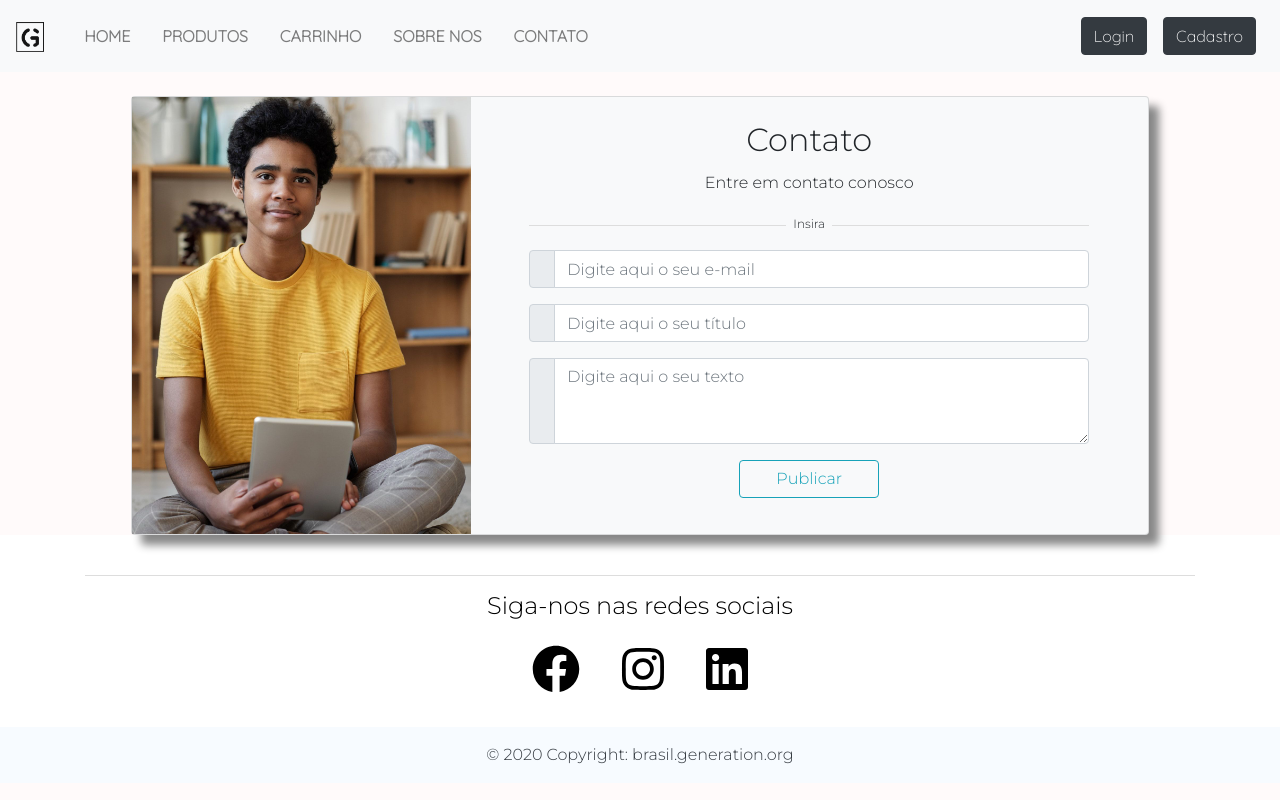
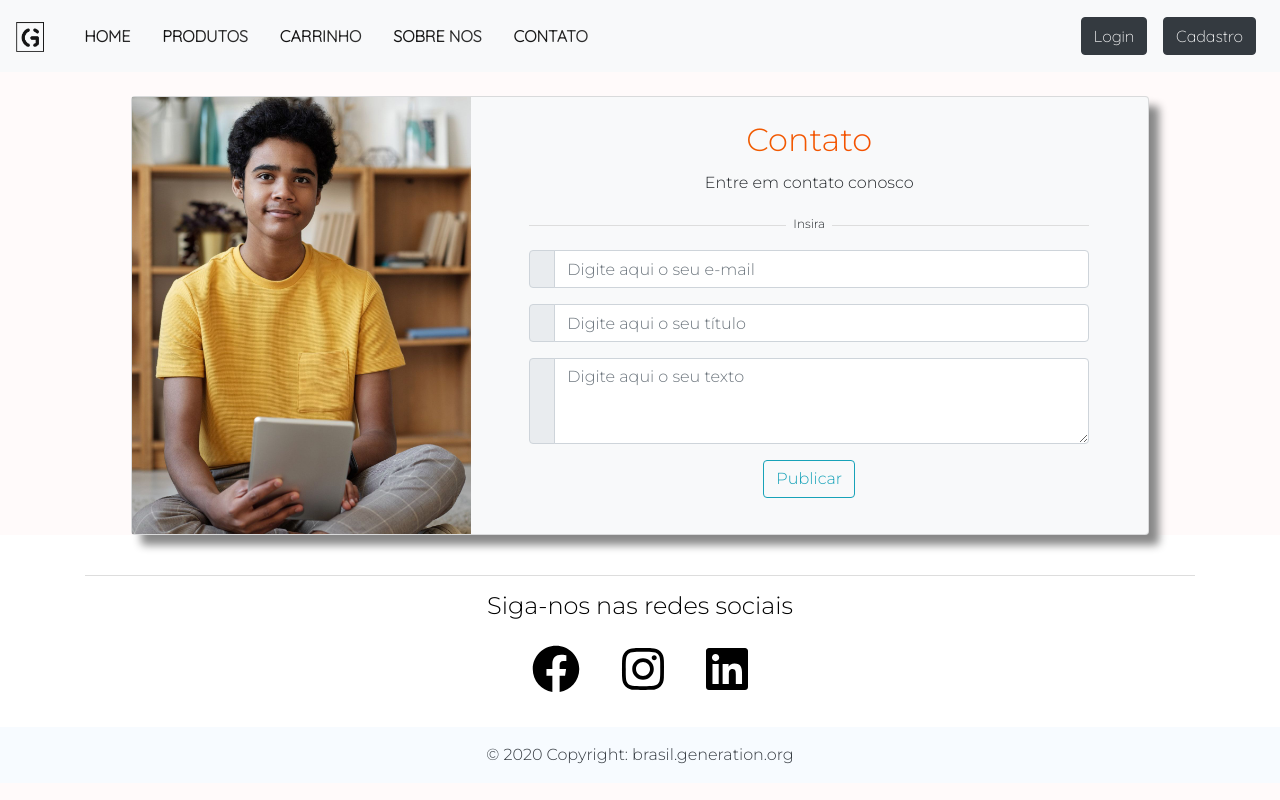
Before and after one commit to MaximoGui/Integrative-Project, an Angular app in the folder getsetUI/GetSetUI/: page /contato in a window 1280 px wide. Built offline with nearby package versions, Linux system fonts and the light colour scheme; what ngx-order-pipe would draw is missing.

Commit message:
cores e titulos

```diff
--- a/getsetUI/GetSetUI/src/app/cadastro/cadastro.component.css
+++ b/getsetUI/GetSetUI/src/app/cadastro/cadastro.component.css
@@ -39,3 +39,39 @@
     -o-background-size: 100% 100%;
     background-size: 100% 100%;
 }
+
+.gradiente-texto {
+
+    background-color: rgb(61, 61, 61);
+
+
+    background-image: linear-gradient(45deg, #000000, #424242);
+
+
+    background-size: 100%;
+    background-repeat: repeat;
+
+    -webkit-background-clip: text;
+    -webkit-text-fill-color: transparent;
+    -moz-background-clip: text;
+    -moz-text-fill-color: transparent;
+    transition: .3s transform cubic-bezier(.155,1.105,.295,1.12),.3s box-shadow,.3s -webkit-transform cubic-bezier(.155,1.105,.295,1.12);
+  }
+
+  .gradiente-texto:hover {
+
+    background-color: rgb(255, 104, 4);
+
+
+    background-image: linear-gradient(45deg, #e66f00, #ff3c00);
+
+
+    background-size: 100%;
+    background-repeat: repeat;
+
+    -webkit-background-clip: text;
+    -webkit-text-fill-color: transparent;
+    -moz-background-clip: text;
+    -moz-text-fill-color: transparent;
+
+  }
--- a/getsetUI/GetSetUI/src/app/contato/contato.component.css
+++ b/getsetUI/GetSetUI/src/app/contato/contato.component.css
@@ -79,3 +79,22 @@
     -o-background-size: 100% 100%;
     background-size: 100% 100%;
 }
+
+
+  .gradiente-texto {
+
+    background-color: rgb(255, 104, 4);
+
+
+    background-image: linear-gradient(45deg, #e66f00, #ff3c00);
+
+
+    background-size: 100%;
+    background-repeat: repeat;
+
+    -webkit-background-clip: text;
+    -webkit-text-fill-color: transparent;
+    -moz-background-clip: text;
+    -moz-text-fill-color: transparent;
+
+  }
--- a/getsetUI/GetSetUI/src/app/contato/contato.component.html
+++ b/getsetUI/GetSetUI/src/app/contato/contato.component.html
@@ -10,7 +10,7 @@
                 </div>
                 <div class="col-md-6 col-lg-8 col-sm-12 d-flex justify-content-center">
                     <article class="card-body" style="max-width: 600px;">
-                        <h2 class="card-title mt-1 text-center">Contato</h2>
+                        <h2 class="card-title mt-1 text-center gradiente-texto">Contato</h2>
                         <p class="text-center">Entre em contato conosco</p>
                         <p class="divider-text">
                             <span class="bg-light">Insira</span>
@@ -42,7 +42,7 @@
                             </div> <!-- form-group// -->
                             <!-- form-group// -->
                             <div class="form-group d-flex justify-content-center">
-                                <button type="button" class="btn btn-outline-info w-25">Publicar</button>
+                                <button type="button" class="btn btn-outline-info  d-flex justify-content-center">Publicar</button>
                             </div> <!-- form-group// -->
                         </form>
                     </article>
--- a/getsetUI/GetSetUI/src/app/footer/footer.component.css
+++ b/getsetUI/GetSetUI/src/app/footer/footer.component.css
@@ -45,3 +45,39 @@ hr {
     border: 0;
     border-top: 1px solid #dddddd;
 }
+
+.gradiente-texto {
+
+    background-color: rgb(61, 61, 61);
+
+
+    background-image: linear-gradient(45deg, #000000, #424242);
+
+
+    background-size: 100%;
+    background-repeat: repeat;
+
+    -webkit-background-clip: text;
+    -webkit-text-fill-color: transparent;
+    -moz-background-clip: text;
+    -moz-text-fill-color: transparent;
+    transition: .3s transform cubic-bezier(.155,1.105,.295,1.12),.3s box-shadow,.3s -webkit-transform cubic-bezier(.155,1.105,.295,1.12);
+  }
+
+  .gradiente-texto:hover {
+
+    background-color: rgb(255, 104, 4);
+
+
+    background-image: linear-gradient(45deg, #e66f00, #ff3c00);
+
+
+    background-size: 100%;
+    background-repeat: repeat;
+
+    -webkit-background-clip: text;
+    -webkit-text-fill-color: transparent;
+    -moz-background-clip: text;
+    -moz-text-fill-color: transparent;
+
+  }
--- a/getsetUI/GetSetUI/src/app/home/home.component.css
+++ b/getsetUI/GetSetUI/src/app/home/home.component.css
@@ -42,7 +42,7 @@ p.card-text {
 
 .card:hover{
     transform: scale(1.01);
- box-shadow: 0 10px 20px rgba(0,0,0,.12), 0 4px 8px rgba(0,0,0,.06);
+    box-shadow: 0 10px 20px rgba(0,0,0,.12), 0 4px 8px rgba(0,0,0,.06);
 }
 
 .hr3 {
@@ -57,6 +57,13 @@ p.card-text {
     -moz-background-size: 100% 100%;
     -o-background-size: 100% 100%;
     background-size: 100% 100%;
+  }
+
+  .fundoBanner {
+    background-image: url("https://images.pexels.com/photos/101639/pexels-photo-101639.jpeg?cs=srgb&dl=pexels-monoar-rahman-101639.jpg&fm=jpg");
+    width: 100%;
+    height: 100%;
+
   }
 
   @media only screen and (max-width: 990px){
@@ -110,3 +117,21 @@ p.card-text {
         font-size: 3.3vw;
     }
 }
+
+.gradiente-texto {
+
+    background-color: rgb(255, 104, 4);
+
+
+    background-image: linear-gradient(45deg, #e66f00, #ff3c00);
+
+
+    background-size: 100%;
+    background-repeat: repeat;
+
+    -webkit-background-clip: text;
+    -webkit-text-fill-color: transparent;
+    -moz-background-clip: text;
+    -moz-text-fill-color: transparent;
+    transition: transform .2s;
+  }
--- a/getsetUI/GetSetUI/src/app/login/login.component.css
+++ b/getsetUI/GetSetUI/src/app/login/login.component.css
@@ -39,3 +39,21 @@
     -o-background-size: 100% 100%;
     background-size: 100% 100%;
 }
+
+  .gradiente-texto {
+
+    background-color: rgb(255, 104, 4);
+
+
+    background-image: linear-gradient(45deg, #e66f00, #ff3c00);
+
+
+    background-size: 100%;
+    background-repeat: repeat;
+
+    -webkit-background-clip: text;
+    -webkit-text-fill-color: transparent;
+    -moz-background-clip: text;
+    -moz-text-fill-color: transparent;
+
+  }
--- a/getsetUI/GetSetUI/src/app/login/login.component.html
+++ b/getsetUI/GetSetUI/src/app/login/login.component.html
@@ -13,7 +13,7 @@
       </div>
       <div class="col-md-7 col-lg-8 col-sm-12 d-flex justify-content-center">
         <article class="card-body" style="max-width: 600px;">
-          <h2 class="card-title mt-1 text-center">Login</h2>
+          <h2 class="card-title mt-1 text-center gradiente-texto">Login</h2>
           <p class="text-center"></p>
           <p class="divider-text">
             <span class="bg-light">Insira</span>
--- a/getsetUI/GetSetUI/src/app/navbar/navbar.component.css
+++ b/getsetUI/GetSetUI/src/app/navbar/navbar.component.css
@@ -2,8 +2,10 @@ a{
     cursor: pointer;
 }
 
+
 *{
     font-family: 'Quicksand', sans-serif;
+    box-sizing: border-box;
 }
 
 .nav-link {
@@ -15,3 +17,39 @@ a{
     color: #999A9c;
 
 }
+
+.gradiente-texto {
+
+    background-color: rgb(61, 61, 61);
+
+
+    background-image: linear-gradient(45deg, #000000, #424242);
+
+
+    background-size: 100%;
+    background-repeat: repeat;
+
+    -webkit-background-clip: text;
+    -webkit-text-fill-color: transparent;
+    -moz-background-clip: text;
+    -moz-text-fill-color: transparent;
+    transition: .3s transform cubic-bezier(.155,1.105,.295,1.12),.3s box-shadow,.3s -webkit-transform cubic-bezier(.155,1.105,.295,1.12);
+  }
+
+  .gradiente-texto:hover {
+
+    background-color: rgb(255, 104, 4);
+
+
+    background-image: linear-gradient(45deg, #e66f00, #ff3c00);
+
+
+    background-size: 100%;
+    background-repeat: repeat;
+
+    -webkit-background-clip: text;
+    -webkit-text-fill-color: transparent;
+    -moz-background-clip: text;
+    -moz-text-fill-color: transparent;
+
+  }
--- a/getsetUI/GetSetUI/src/app/navbar/navbar.component.html
+++ b/getsetUI/GetSetUI/src/app/navbar/navbar.component.html
@@ -3,7 +3,7 @@
 <!--/Importando a fonte-->
 
 <nav class="navbar navbar-expand-lg navbar-light bg-light fixed-top">
-  <a class="navbar-brand img-fluid" href="#"> <img src="../../assets/imagens/getset logo - Copia.png" class="mr-2  logo" height="30" alt=""></a>
+  <a class="navbar-brand img-fluid" href="#"> <img src="../../assets/imagens/getset logo - Copia.png" class="mr-2  logo" height="30px" alt=""></a>
 
   <button class="navbar-toggler" type="button" data-toggle="collapse" data-target="#navbarSupportedContent" aria-controls="navbarSupportedContent" aria-expanded="false" aria-label="Toggle navigation">
     <span class="navbar-toggler-icon"></span>
@@ -12,24 +12,24 @@
   <div class="collapse navbar-collapse" id="navbarSupportedContent">
     <ul class="navbar-nav d-flex mr-auto">
       <li class="nav-item">
-        <a class="nav-link text-uppercase font-weight-bold p-3" routerLink='/home'>Home <span
+        <a class="nav-link text-uppercase font-weight-bold p-3 txt gradiente-texto" routerLink='/home'>Home <span
             class="sr-only">(current)</span></a>
       </li>
 
       <li class="nav-item">
-        <a class="nav-link text-uppercase font-weight-bold p-3" routerLink='/categorias'>Produtos</a>
+        <a class="nav-link text-uppercase font-weight-bold p-3 gradiente-texto" routerLink='/categorias'>Produtos</a>
       </li>
 
       <li class="nav-item">
-        <a class="nav-link text-uppercase font-weight-bold p-3" routerLink='/carrinho'>Carrinho</a>
+        <a class="nav-link text-uppercase font-weight-bold p-3 gradiente-texto" routerLink='/carrinho'>Carrinho</a>
       </li>
 
       <li class="nav-item">
-        <a class="nav-link text-uppercase font-weight-bold p-3" routerLink='/about'>Sobre nos</a>
+        <a class="nav-link text-uppercase font-weight-bold p-3 gradiente-texto" routerLink='/about'>Sobre nos</a>
       </li>
 
       <li class="nav-item">
-        <a class="nav-link text-uppercase font-weight-bold p-3" routerLink='/contato'>Contato</a>
+        <a class="nav-link text-uppercase font-weight-bold p-3 gradiente-texto" routerLink='/contato'>Contato</a>
       </li>
 
     </ul>
@@ -50,7 +50,7 @@
 
         <div *ngIf='auth.btnSair()'>
           <li class="nav-item">
-            <a class="nav-link text-uppercase font-weight-bold p-3" (click)='sair()'>Sair</a>
+            <button type="button" class="btn btn-danger" (click)='sair()'>Sair</button>
           </li>
         </div>
     </ul>
```
Also changed, not shown: getsetUI/GetSetUI/src/app/home/home.component.html (+49 -24 lines), getsetUI/GetSetUI/src/app/service/auth.service.ts (line endings or trailing spaces), 1 other file (tests, documents, lock files or other folders).
